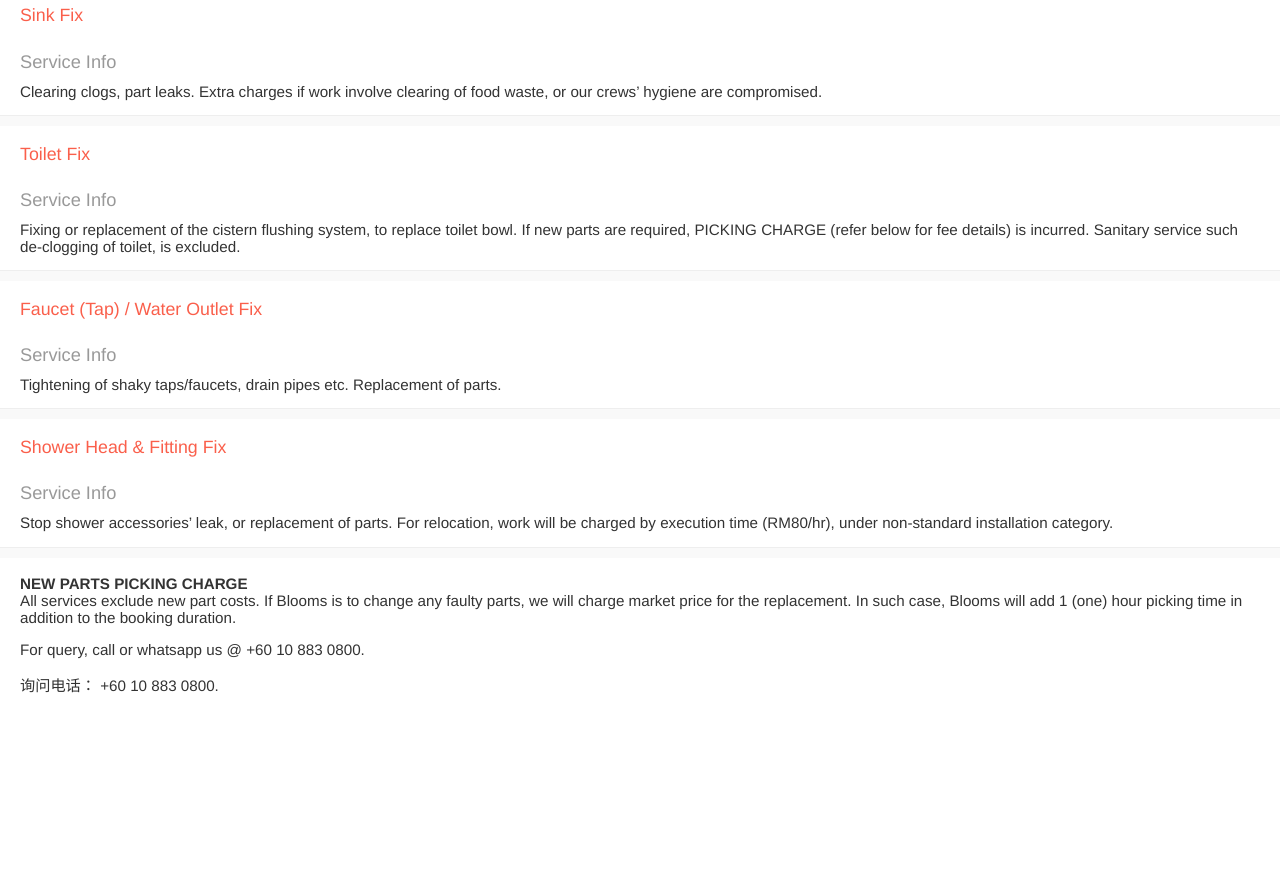
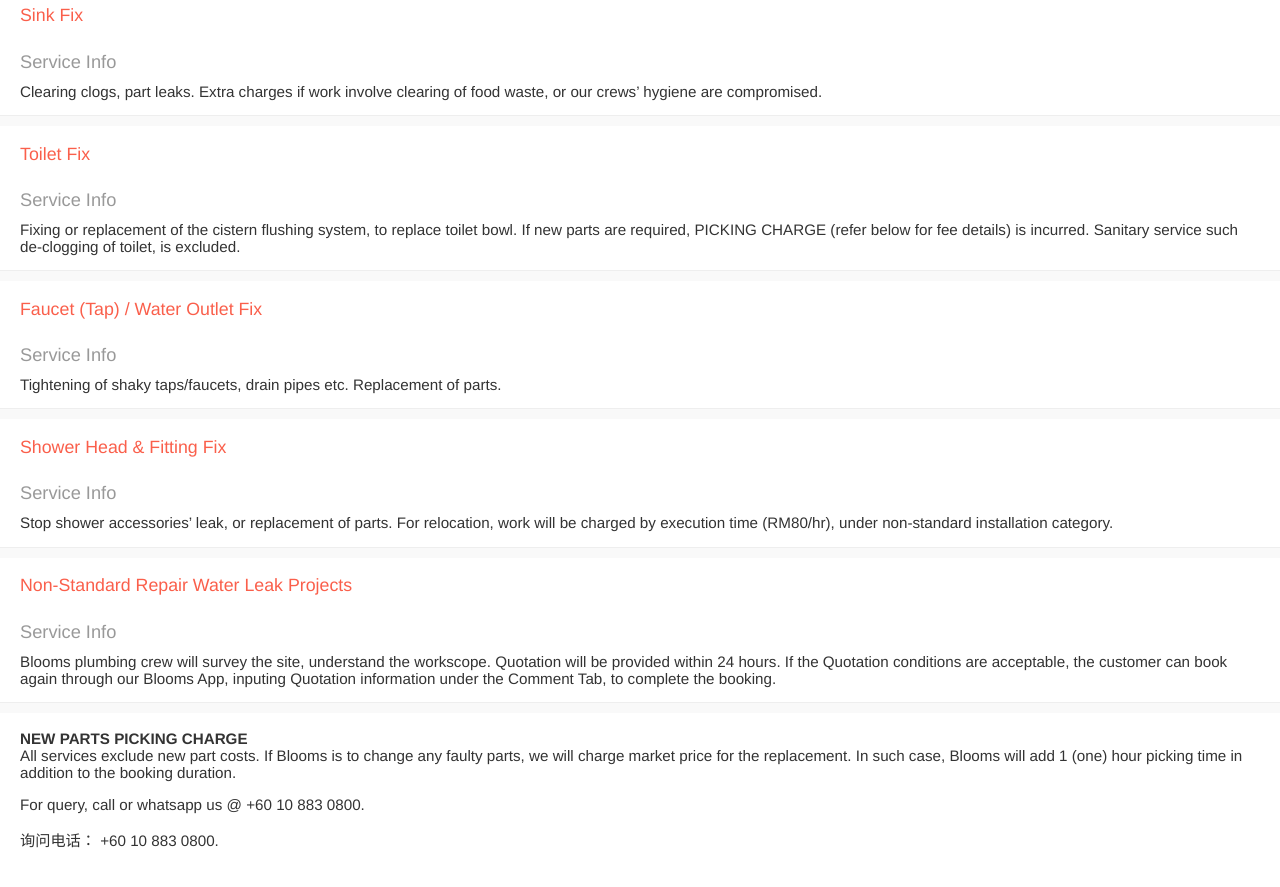
Before and after one commit to blooms-singapore/pages, a Jekyll site: the page built from en/services/myr/plumbing.html, in a window 1280 px wide and 900 px high, scrolled down 837 px. Shown: the top 887 px of the window. Built offline with Jekyll 4.4.1, drawn with Linux system fonts in a browser that asks for light colours; before the commit the page ends 1582 px from its top, so only the background shows below that.

Commit message:
Update plumbing.html

```diff
--- a/en/services/myr/plumbing.html
+++ b/en/services/myr/plumbing.html
@@ -86,6 +86,15 @@
     Stop shower accessories’ leak, or replacement of parts. For relocation, work will be charged by execution time (RM80/hr), under non-standard installation category.
   </p>
 </div>
+<div class="divider"></div>
+
+<div class="gap">
+  <h3>Non-Standard Repair Water Leak Projects</h3>
+  <h4 class="service-title">Service Info</h4>
+  <p>
+    Blooms plumbing crew will survey the site, understand the workscope. Quotation will be provided within 24 hours. If the Quotation conditions are acceptable, the customer can book again through our Blooms App, inputing Quotation information under the Comment Tab, to complete the booking.
+  </p>
+</div>
 
 <div class="divider"></div>
 
```
